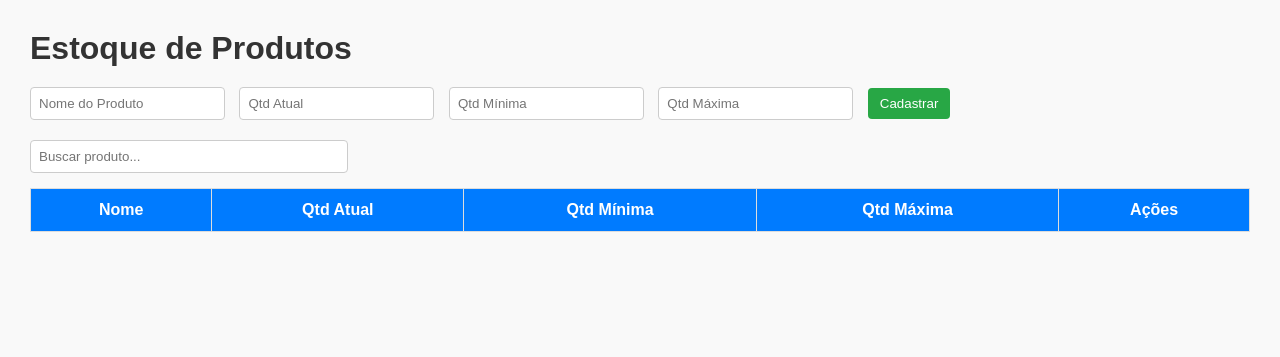
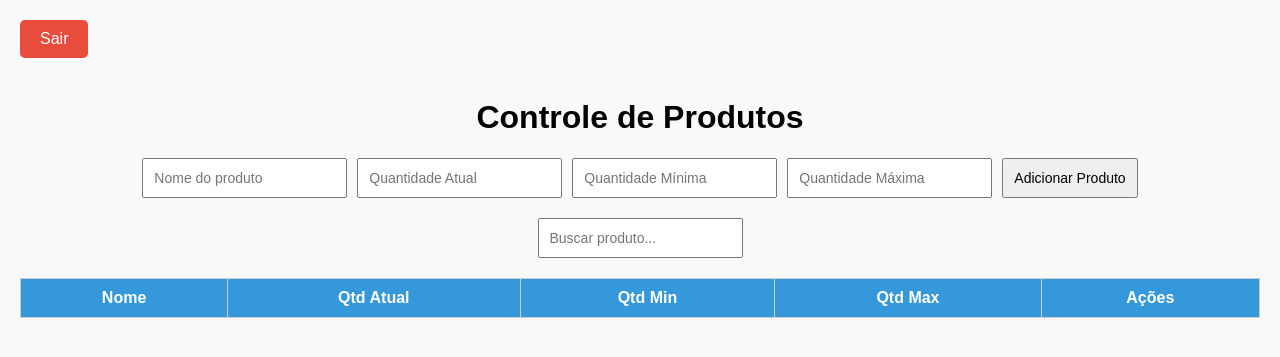
Before and after one commit to DIOOWS/ProjetoEstoque-V01, a Flask app: template templates/index.html in a window 1280 px wide. Shown: the top 357 px of the page. Run offline with Flask 3, Linux system fonts and the light colour scheme; the template is opened without the code that fills it, so the values that code supplies are empty.

Commit message:
teste001

```diff
--- a/static/index.js
+++ b/static/index.js
@@ -11,12 +11,23 @@ document.addEventListener('DOMContentLoaded', () => {
                 data.filter(produto => produto.nome.toLowerCase().includes(filtro.toLowerCase()))
                     .forEach(produto => {
                         const tr = document.createElement('tr');
+
                         tr.innerHTML = `
-                            <td><input type="text" value="${produto.nome}" data-id="${produto.id}" data-campo="nome" class="editavel"></td>
-                            <td><input type="number" value="${produto.qtdAtual}" data-id="${produto.id}" data-campo="qtdAtual" class="editavel"></td>
-                            <td><input type="number" value="${produto.qtdMin}" data-id="${produto.id}" data-campo="qtdMin" class="editavel"></td>
-                            <td><input type="number" value="${produto.qtdMax}" data-id="${produto.id}" data-campo="qtdMax" class="editavel"></td>
-                            <td><button class="btnDelete" data-id="${produto.id}">Excluir</button></td>
+                            <td data-label="Nome">
+                                <input type="text" value="${produto.nome}" data-id="${produto.id}" data-campo="nome" class="editavel">
+                            </td>
+                            <td data-label="Quantidade Atual">
+                                <input type="number" value="${produto.qtdAtual}" data-id="${produto.id}" data-campo="qtdAtual" class="editavel">
+                            </td>
+                            <td data-label="Quantidade Mínima">
+                                <input type="number" value="${produto.qtdMin}" data-id="${produto.id}" data-campo="qtdMin" class="editavel">
+                            </td>
+                            <td data-label="Quantidade Máxima">
+                                <input type="number" value="${produto.qtdMax}" data-id="${produto.id}" data-campo="qtdMax" class="editavel">
+                            </td>
+                            <td data-label="Ações">
+                                <button class="btnDelete" data-id="${produto.id}">Excluir</button>
+                            </td>
                         `;
                         tabela.appendChild(tr);
                     });
@@ -49,9 +60,7 @@ document.addEventListener('DOMContentLoaded', () => {
                                 method: 'DELETE'
                             })
                             .then(res => res.json())
-                            .then(data => {
-                                carregarProdutos(busca.value);
-                            });
+                            .then(() => carregarProdutos(busca.value));
                         }
                     });
                 });
@@ -71,7 +80,7 @@ document.addEventListener('DOMContentLoaded', () => {
             body: JSON.stringify({ nome, qtdAtual, qtdMin, qtdMax })
         })
         .then(res => res.json())
-        .then(data => {
+        .then(() => {
             form.reset();
             carregarProdutos(busca.value);
         });
--- a/static/style.css
+++ b/static/style.css
@@ -1,69 +1,93 @@
+
 body {
     font-family: Arial, sans-serif;
-    margin: 30px;
+    margin: 20px;
+    padding: 0;
     background-color: #f9f9f9;
 }
 
 h1 {
-    color: #333;
+    text-align: center;
+}
+
+form, .search-container {
+    display: flex;
+    justify-content: center;
+    gap: 10px;
+    flex-wrap: wrap;
     margin-bottom: 20px;
 }
 
-form {
-    margin-bottom: 20px;
+input, button {
+    padding: 10px;
+    font-size: 14px;
 }
 
-input[type="text"], input[type="number"] {
-    padding: 8px;
-    margin-right: 10px;
-    border: 1px solid #ccc;
-    border-radius: 4px;
+.logout-btn {
+    display: inline-block;
+    margin-bottom: 20px;
+    padding: 10px 20px;
+    background-color: #e74c3c;
+    color: white;
+    text-decoration: none;
+    border-radius: 5px;
 }
 
-button {
-    padding: 8px 12px;
-    background-color: #28a745;
-    color: white;
-    border: none;
-    border-radius: 4px;
-    cursor: pointer;
-}
-
-button:hover {
-    background-color: #218838;
-}
-
-#busca {
-    margin-bottom: 15px;
-    padding: 8px;
-    width: 300px;
+#product-table {
+    overflow-x: auto;
 }
 
 table {
     width: 100%;
     border-collapse: collapse;
-    background: white;
+}
+
+thead {
+    background-color: #3498db;
+    color: white;
 }
 
 th, td {
-    border: 1px solid #ddd;
-    padding: 12px;
+    border: 1px solid #ccc;
+    padding: 10px;
     text-align: center;
 }
 
-th {
-    background-color: #007bff;
-    color: white;
+/* Responsividade com data-label */
+@media (max-width: 600px) {
+    table, thead, tbody, th, td, tr {
+        display: block;
+    }
+
+    thead {
+        display: none;
+    }
+
+    tr {
+        margin-bottom: 15px;
+        border: 1px solid #ddd;
+        border-radius: 5px;
+        padding: 10px;
+        background: #fff;
+    }
+
+    td {
+        position: relative;
+        padding-left: 50%;
+        text-align: left;
+    }
+
+    td::before {
+        position: absolute;
+        left: 10px;
+        width: 45%;
+        white-space: nowrap;
+        font-weight: bold;
+    }
+
+    td[data-label="Nome"]::before { content: "Nome"; }
+    td[data-label="Quantidade Atual"]::before { content: "Q-A"; }
+    td[data-label="Quantidade Mínima"]::before { content: "Q-Mi"; }
+    td[data-label="Quantidade Máxima"]::before { content: "Q-MA"; }
+    td[data-label="Ações"]::before { content: "Ações"; }
 }
-
-.btnDelete {
-    background-color: #dc3545;
-    padding: 6px 10px;
-    color: white;
-    border: none;
-    border-radius: 4px;
-}
-
-.btnDelete:hover {
-    background-color: #c82333;
-}
--- a/templates/index.html
+++ b/templates/index.html
@@ -1,36 +1,44 @@
 <!DOCTYPE html>
-<html lang="pt-BR">
+<html lang="pt-br">
 <head>
-    <meta charset="UTF-8">
-    <title>Controle de Estoque</title>
+    <meta charset="UTF-8" />
+    <meta http-equiv="X-UA-Compatible" content="IE=edge" />
+    <meta name="viewport" content="width=device-width, initial-scale=1.0" />
+    <title>Controle de Produtos</title>
     <link rel="stylesheet" href="{{ url_for('static', filename='style.css') }}">
 </head>
 <body>
-    <h1>Estoque de Produtos</h1>
+
+    <a href="{{ url_for('logout') }}" class="logout-btn">Sair</a>
+    <h1>Controle de Produtos</h1>
 
     <form id="formProduto">
-        <input type="text" id="nome" placeholder="Nome do Produto" required>
-        <input type="number" id="qtdAtual" placeholder="Qtd Atual" required>
-        <input type="number" id="qtdMin" placeholder="Qtd Mínima" required>
-        <input type="number" id="qtdMax" placeholder="Qtd Máxima" required>
-        <button type="submit">Cadastrar</button>
+        <input type="text" id="nome" placeholder="Nome do produto" required />
+        <input type="number" id="qtdAtual" placeholder="Quantidade Atual" required />
+        <input type="number" id="qtdMin" placeholder="Quantidade Mínima" required />
+        <input type="number" id="qtdMax" placeholder="Quantidade Máxima" required />
+        <button type="submit" id="add-product-btn">Adicionar Produto</button>
     </form>
 
-    <input type="text" id="busca" placeholder="Buscar produto...">
+    <div class="search-container">
+        <input type="text" id="busca" placeholder="Buscar produto..." />
+    </div>
 
+    <div id="product-table">
         <table id="tabelaProdutos">
             <thead>
                 <tr>
                     <th>Nome</th>
                     <th>Qtd Atual</th>
-                <th>Qtd Mínima</th>
-                <th>Qtd Máxima</th>
+                    <th>Qtd Min</th>
+                    <th>Qtd Max</th>
                     <th>Ações</th>
                 </tr>
             </thead>
             <tbody></tbody>
         </table>
+    </div>
 
-    <script src="{{ url_for('static', filename='script.js') }}"></script>
+    <script src="{{ url_for('static', filename='index.js') }}"></script>
 </body>
 </html>
```
Lines whose indentation alone changed are shown as unchanged.
